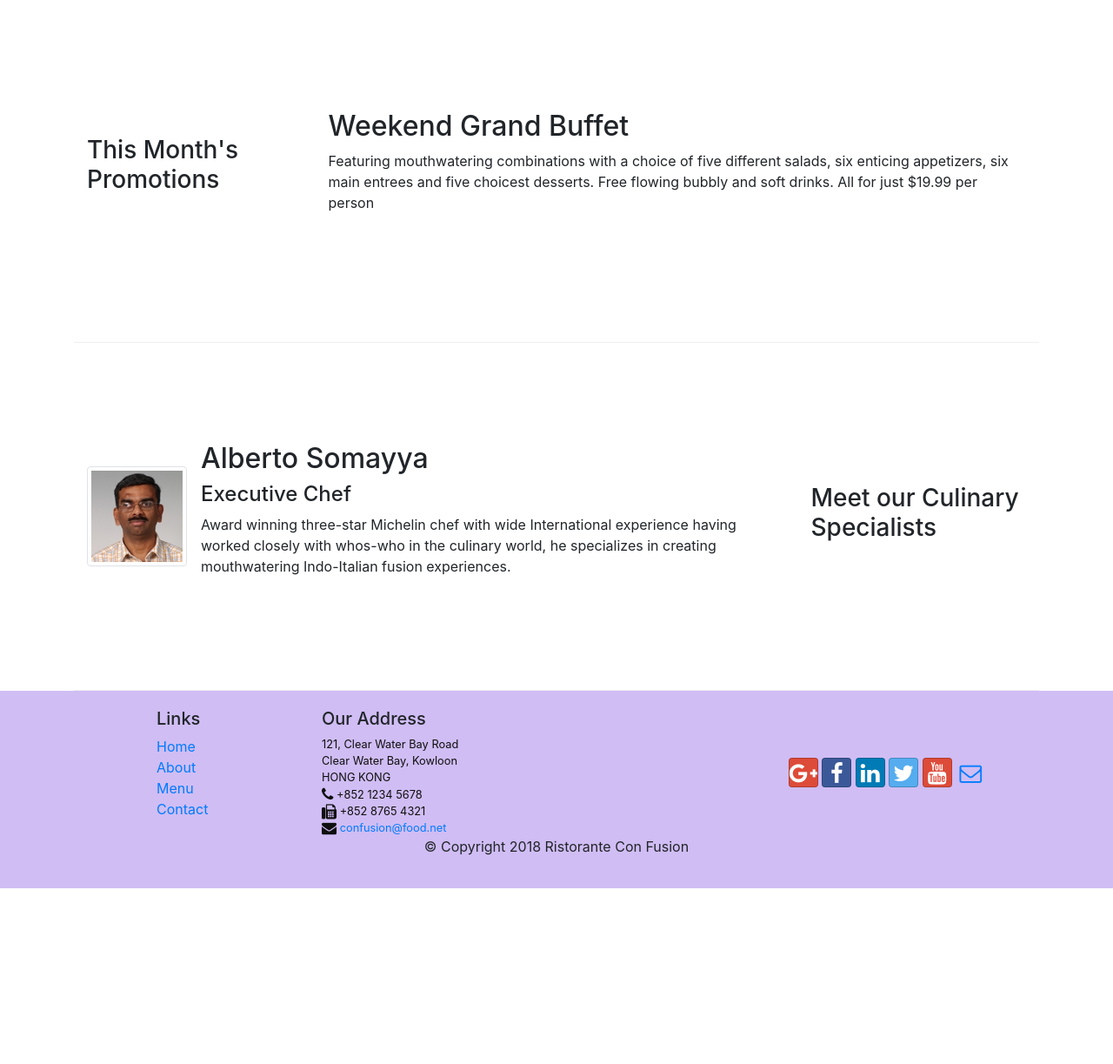
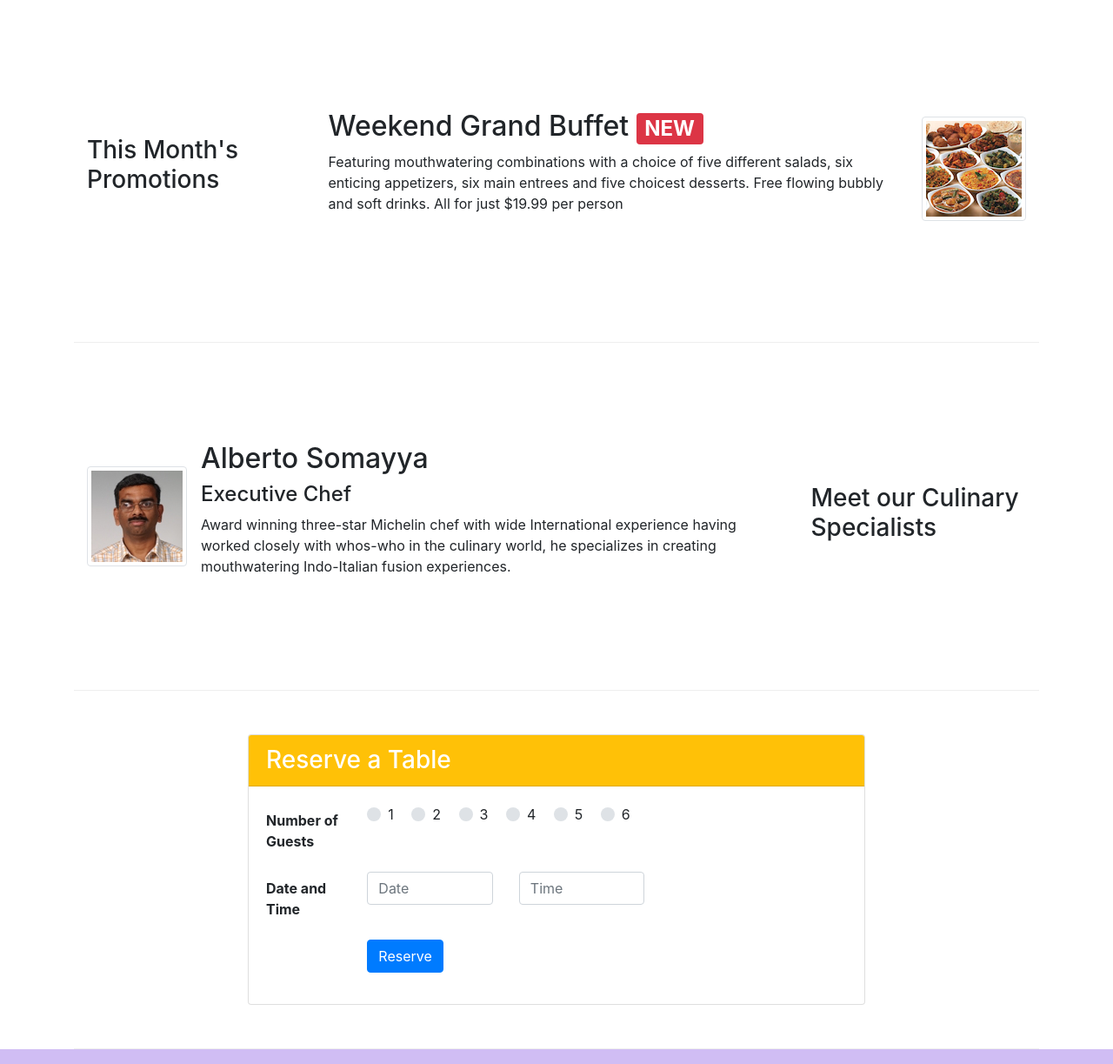
Before and after one commit to karanverma96/Bootstrap4, a website: page index.html in a window 1280 px wide. Shown: the part 740-1963 px from the top of the page at 87% size. Before the commit the page ends 1761 px from the top, so only its background shows below. Drawn offline with nearby package versions, Linux system fonts and the light colour scheme.

Commit message:
Assignment 2

```diff
--- a/index.html
+++ b/index.html
@@ -41,8 +41,11 @@
                     <h1>Ristorante con Fusion</h1>
                     <p>We take inspiration from the World's best cuisines, and create a unique fusion experience. Our lipsmacking creations will tickle your culinary senses!</p>
                 </div>
-                <div class="col-12 col-sm align-self-center">
+                <div class="col-12 col-sm-3 align-self-center">
                     <img src="img/logo.png" class="img-fluid">
+                </div>
+                <div class="col-12 col-sm-3 align-self-center">
+                    <a href="#reservetarget" class="btn btn-warning btn-sm btn-block">Reserve Table</a>
                 </div>
             </div>
         </div>
@@ -70,8 +73,13 @@
                 <h3>This Month's Promotions</h3>
             </div>
             <div class="col col-sm col-md">
-                <h2>Weekend Grand Buffet</h2>
-                <p class="d-none d-sm-block">Featuring mouthwatering combinations with a choice of five different salads, six enticing appetizers, six main entrees and five choicest desserts. Free flowing bubbly and soft drinks. All for just $19.99 per person </p>
+                <div class="media">
+                    <div class="media-body">
+                        <h2 class="mt-0">Weekend Grand Buffet <span class="badge badge-danger">NEW</span></h2>
+                        <p class="d-none d-sm-block">Featuring mouthwatering combinations with a choice of five different salads, six enticing appetizers, six main entrees and five choicest desserts. Free flowing bubbly and soft drinks. All for just $19.99 per person </p>
+                    </div>
+                    <img src="img/buffet.png" class="d-flex ml-3 img-thumbnail align-self-center" alt="Weekend Grand Buffet">
+                </div>
             </div>
         </div>
 
@@ -91,6 +99,65 @@
                 </div>
             </div>
         </div>
+
+        <div class="row row-content">
+            <div class="col-12 col-sm-8 offset-sm-2">
+                <div class="card">
+                    <h3 class="card-header text-white bg-warning">Reserve a Table</h3>
+                    <div class="card-body">
+                        <form id="reservetarget">
+                            <div class="form-group row">
+                                <label class=" col-12 col-md-2 col-form-label"><strong>Number of Guests</strong></label>
+                                <div class="col-md-10">
+                                    <div class="custom-control custom-radio custom-control-inline">
+                                        <input type="radio" class="custom-control-input" id="defaultInline1" name="inlineDefaultRadiosExample">
+                                        <label class="custom-control-label" for="defaultInline1">1</label>
+                                    </div>
+                                    <div class="custom-control custom-radio custom-control-inline">
+                                        <input type="radio" class="custom-control-input" id="defaultInline2" name="inlineDefaultRadiosExample">
+                                        <label class="custom-control-label" for="defaultInline2">2</label>
+                                    </div>
+                                    <div class="custom-control custom-radio custom-control-inline">
+                                        <input type="radio" class="custom-control-input" id="defaultInline3" name="inlineDefaultRadiosExample">
+                                        <label class="custom-control-label" for="defaultInline3">3</label>
+                                    </div>
+                                    <div class="custom-control custom-radio custom-control-inline">
+                                        <input type="radio" class="custom-control-input" id="defaultInline4" name="inlineDefaultRadiosExample">
+                                        <label class="custom-control-label" for="defaultInline4">4</label>
+                                    </div>
+                                    <div class="custom-control custom-radio custom-control-inline">
+                                        <input type="radio" class="custom-control-input" id="defaultInline5" name="inlineDefaultRadiosExample">
+                                        <label class="custom-control-label" for="defaultInline5">5</label>
+                                    </div>
+                                    <div class="custom-control custom-radio custom-control-inline">
+                                        <input type="radio" class="custom-control-input" id="defaultInline6" name="inlineDefaultRadiosExample">
+                                        <label class="custom-control-label" for="defaultInline6">6</label>
+                                    </div>
+                                </div>
+                            </div>
+
+                            <div class="form-group row">
+                                <label class="col-12 col-md-2 col-form-label"><strong>Date and Time</strong></label>
+                                <div class="col-5 col-md-3">
+                                    <input type="text" class="form-control" id="date" name="date" placeholder="Date">
+                                </div>
+                                <div class="col-5 col-md-3">
+                                    <input type="text" class="form-control" id="time" name="time" placeholder="Time">
+                                </div>
+                            </div>
+
+                            <div class="form-group row">
+                                <div class="col-md-10 offset-md-2">
+                                    <button type="submit" class="btn btn-primary">Reserve</button>
+                                </div>
+                            </div>
+
+                        </form>
+                    </div>
+                </div>
+            </div>
+        </div>
+
     </div>
 
     <footer class="footer">
```
